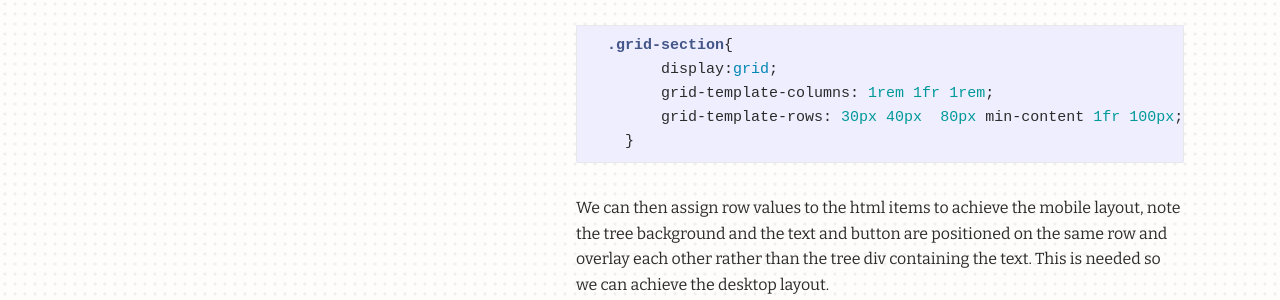
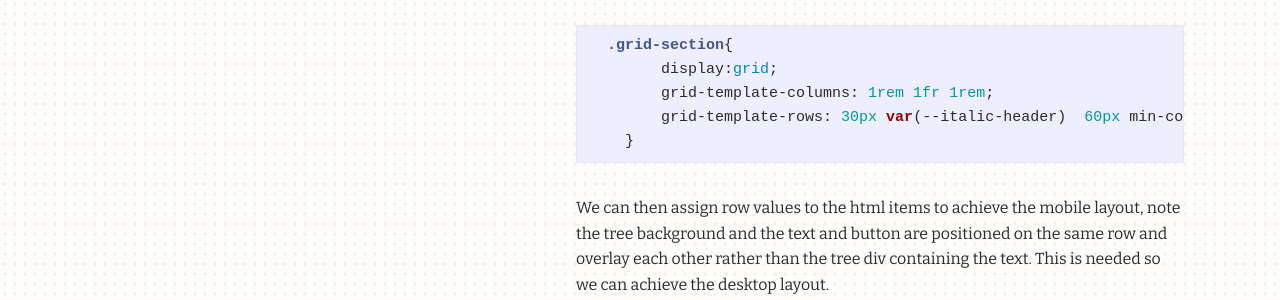
Before and after one commit to maxray/maxray.github.io, a Jekyll site: the page built from blog.html, in a window 1280 px wide and 900 px high, scrolled down 6760 px. Shown: the part 151-451 px from the top of the window. Built offline with Jekyll 4.4.1, drawn with Linux system fonts in a browser that asks for light colours.

Commit message:
Updated Creating More Complex Layouts Using Css Grid

````diff
--- a/_posts/2019-11-21-creating-more-complex-layouts-using-css-grid.markdown
+++ b/_posts/2019-11-21-creating-more-complex-layouts-using-css-grid.markdown
@@ -124,7 +124,7 @@ I start be defining a grid of columns and rows to place my content. By using a c
   .grid-section{
         display:grid;
         grid-template-columns: 1rem 1fr 1rem;
-        grid-template-rows: 30px 40px  80px min-content 1fr 100px;
+        grid-template-rows: 30px var(--italic-header)  60px min-content min-content 100px;
     }
 ```
 
````
